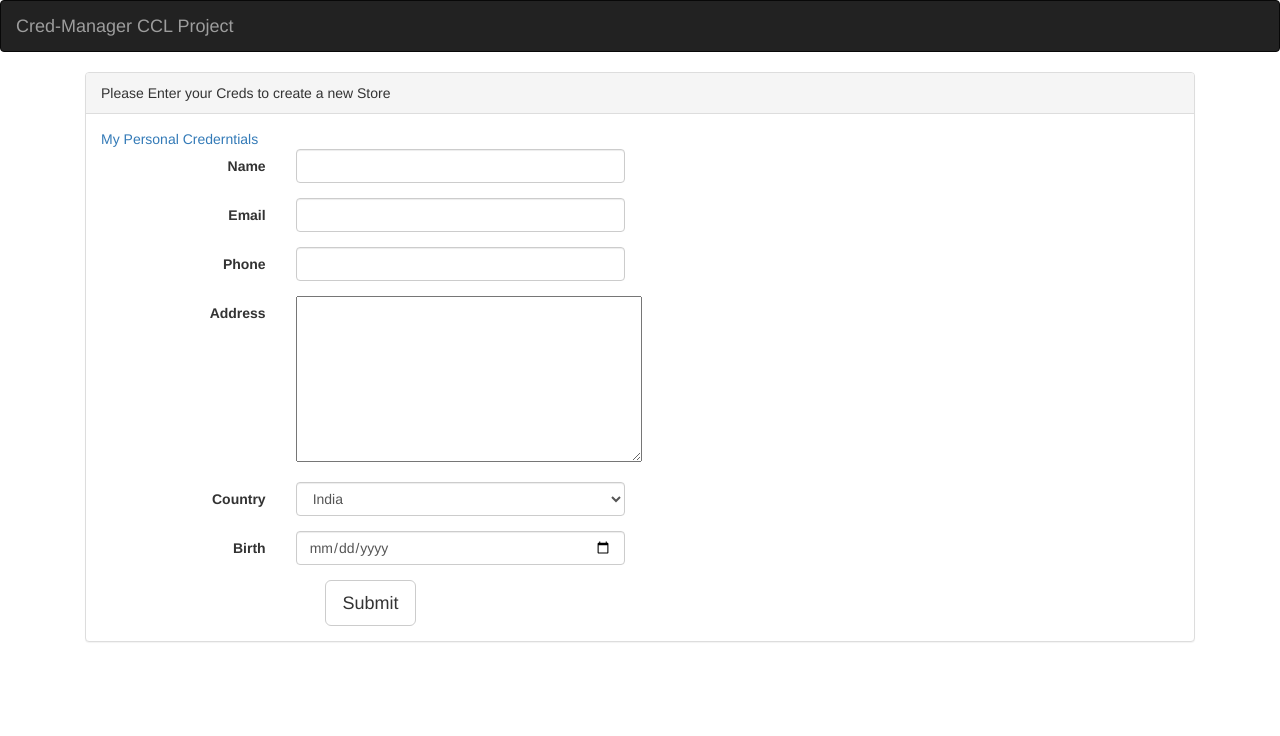
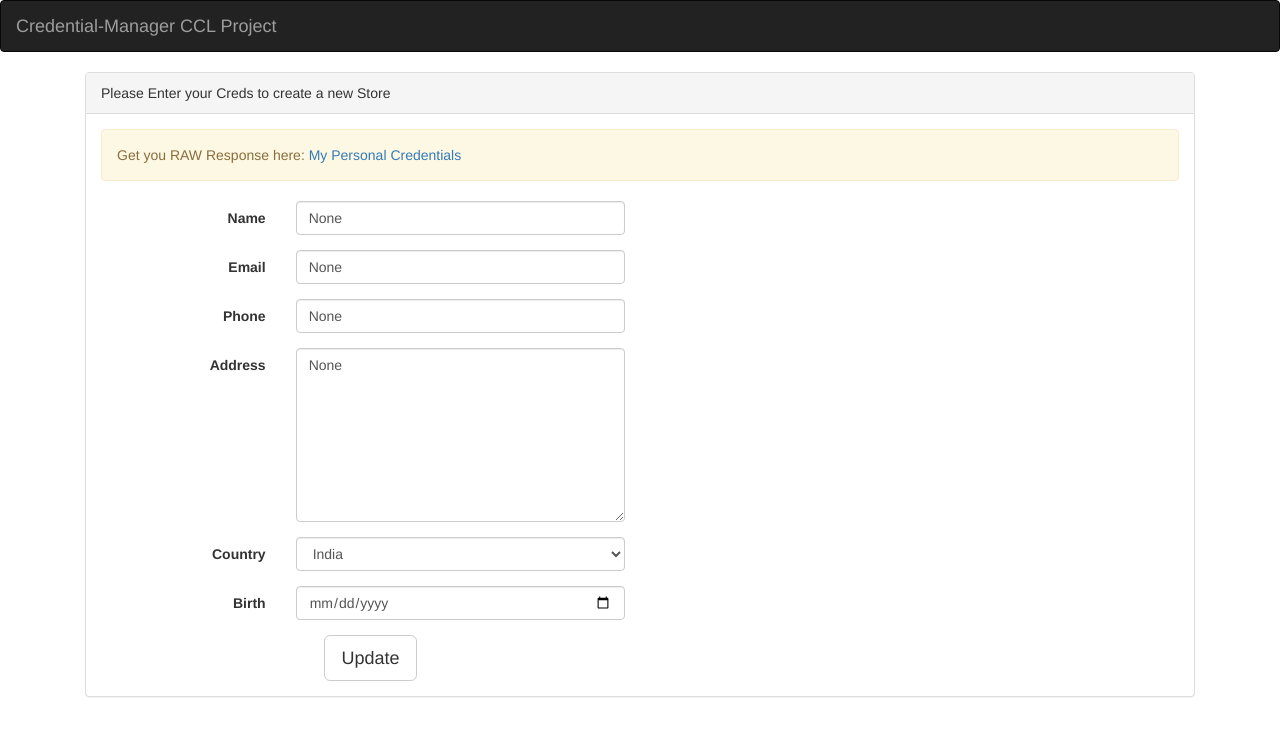
Before and after one commit to harshilpatel/Credential-Manager, a Django app: page /submitData/ in a window 1280 px wide. Shown: the top 736 px of the page. Run offline with Django 3.2, Linux system fonts and the light colour scheme; data comes from the database, SQL or seed files in the repository; some libraries are stand-ins or nearby versions.

Commit message:
Edit data

```diff
--- a/app/templates/home.html
+++ b/app/templates/home.html
@@ -12,60 +12,69 @@
    </div>
    <div class="panel-body">
     {%if person%}
-     <span><a href="/{{person.uuid}}">My Personal Crederntials</a></span>
+     <div class="alert alert-warning">Get you RAW Response here: <a href="/{{person.uuid}}">My Personal Credentials</a></div>
     {%endif%}
+    {%if person%}
+      <form action="/editData/" class="form form-horizontal" action="index.html" method="post">
+    {%else%}
       <form action="/submitData/" class="form form-horizontal" action="index.html" method="post">
+    {%endif%}
       {%csrf_token%}
       <div class="col-lg-6">
        <div class='form-group'>
         <label for='name-id' class="control-label  col-md-4">Name</label>
         <div class="col-md-8">
-        <input type='text' name="name" class='form-control' placeholder=''>
+         <input type='text' name="name" value="{{person.name}}" class='form-control' placeholder=''>
         </div>
        </div>
        <div class='form-group'>
         <label for='name-id' class="control-label  col-md-4">Email</label>
         <div class="col-md-8">
-        <input type='text' name="email" class='form-control' placeholder=''>
+         <input type='text' name="email" value="{{person.email}}" class='form-control' placeholder=''>
         </div>
        </div>
        <div class='form-group'>
         <label for='name-id' class="control-label  col-md-4">Phone</label>
         <div class="col-md-8">
-        <input type='text' name="phone" class='form-control' placeholder=''>
+         <input type='text' name="phone" value="{{person.phone}}" class='form-control' placeholder=''>
         </div>
        </div>
        <div class='form-group'>
         <label for='name-id' class="control-label  col-md-4">Address</label>
         <div class="col-md-8">
-        <textarea name="address" rows="8" cols="40"></textarea>
+         <textarea name="address" rows="8" cols="40" class="form-control">{{person.address}}</textarea>
         </div>
        </div>
        <div class='form-group'>
         <label for='name-id' class="control-label  col-md-4">Country</label>
         <div class="col-md-8">
          <select class="form-control" name="country">
-         <option value="IN">India</option>
-         <option value="BAN">Bangladesh</option>
-         <option value="USA">USA</option>
-         <option value="AUS">Australia </option>
+          <option {%if person.country == "IN" %}selected{%endif%} value="IN">India</option>
+          <option {%if person.country == "BAN" %}selected{%endif%} value="BAN">Bangladesh</option>
+          <option {%if person.country == "USA" %}selected{%endif%} value="USA">USA</option>
+          <option {%if person.country == "AUS" %}selected{%endif%} value="AUS">Australia </option>
          </select>
         </div>
        </div>
        <div class='form-group'>
         <label for='name-id' class="control-label  col-md-4">Birth</label>
         <div class="col-md-8">
-        <input type="date" name="birth" value="" class="form-control">
+         <input type="date" name="birth" value="{{person.birth}}" value="" class="form-control">
         </div>
        </div>
        <div class="text-center">
-       <button type='submit' class='btn btn-lg btn-default '>Submit</button>
+        <button type='submit' class='btn btn-lg btn-default '>
+        {%if person%} Update
+        {%else%} Submit
+        {%endif%}
+       </button>
        </div>
 
       </div>
 
 
      </form>
+
    </div>
   </div>
  </div>
--- a/app/templates/index.html
+++ b/app/templates/index.html
@@ -17,27 +17,11 @@
         <span class="icon-bar"></span>
         <span class="icon-bar"></span>
       </button>
-      <a class="navbar-brand" href="#">Cred-Manager CCL Project</a>
+      <a class="navbar-brand" href="#">Credential-Manager CCL Project</a>
     </div>
 
     <!-- Collect the nav links, forms, and other content for toggling -->
     <div class="collapse navbar-collapse" id="bs-example-navbar-collapse-1">
-      <!-- <ul class="nav navbar-nav">
-        <li class="active"><a href="#">Link <span class="sr-only">(current)</span></a></li>
-        <li><a href="#">Link</a></li>
-        <li class="dropdown">
-          <a href="#" class="dropdown-toggle" data-toggle="dropdown" role="button" aria-haspopup="true" aria-expanded="false">Dropdown <span class="caret"></span></a>
-          <ul class="dropdown-menu">
-            <li><a href="#">Action</a></li>
-            <li><a href="#">Another action</a></li>
-            <li><a href="#">Something else here</a></li>
-            <li role="separator" class="divider"></li>
-            <li><a href="#">Separated link</a></li>
-            <li role="separator" class="divider"></li>
-            <li><a href="#">One more separated link</a></li>
-          </ul>
-        </li>
-      </ul> -->
       <ul class="nav navbar-nav navbar-right hidden">
         <li><a href="#">Link</a></li>
         <li class="dropdown">
--- a/app/views.py
+++ b/app/views.py
@@ -7,6 +7,31 @@ from django.http import HttpResponse, JsonResponse
 from app.models import *
 import uuid
 # Create your views here.
+
+def editData(request):
+    name = request.POST.get('name')
+    email = request.POST.get('email')
+    phone = request.POST.get('phone')
+    address = request.POST.get('address')
+    country = request.POST.get('country')
+    birth = request.POST.get('birth')
+
+    person, created = Prson.objects.get_or_create(email = email)
+    if not created:
+        person.name = name
+        person.email = email
+        person.phone = phone
+        person.address = address
+        person.country = country
+        person.birth = birth
+        person.save()
+        return render(request, 'home.html', {'person': person})
+    else:
+        return render(request, 'home.html', {'error' : "Invalid URL"})
+
+    return render(request, 'home.html', {
+
+    })
 
 def submitData(request):
     name = request.POST.get('name')
@@ -26,7 +51,6 @@ def submitData(request):
         person.birth = birth
         person.uuid = str(uuid.uuid4())
         person.save()
-        print "Saved"
         return render(request, 'home.html', {'person': person})
     else:
         return render(request, 'home.html', {'error' : "Email already Exists"})
@@ -36,8 +60,14 @@ def submitData(request):
     })
 
 def getData(request, user_uuid):
-    person = Person.objects.filter(uuid = user_uuid).values('name', 'email', 'phone','address','country','birth')[0]
-    print person
-    return JsonResponse(person, safe=False)
+    try:
+        person = Person.objects.get(uuid = user_uuid)
+    except:
+        return redirect('/')
+    if request.GET.get('edit') == '1':
+        return render(request, 'home.html', {'person': person, 'edit' : True})
+    else:
+        person = Person.objects.filter(uuid = user_uuid).values('name', 'email', 'phone','address','country','birth')[0]
+        return JsonResponse(person, safe=False)
 def home(request):
     return render(request, 'home.html', {})
--- a/cred_manager/urls.py
+++ b/cred_manager/urls.py
@@ -21,5 +21,6 @@ urlpatterns = [
     url(r'^admin/', admin.site.urls),
     url(r'^$', home),
     url(r'^submitData/', submitData),
+    url(r'^editData/', editData),
     url(r'^(?P<user_uuid>.*)', getData),
 ]
```
Also changed, not shown: README.md (added). Lines whose indentation alone changed are shown as unchanged.
